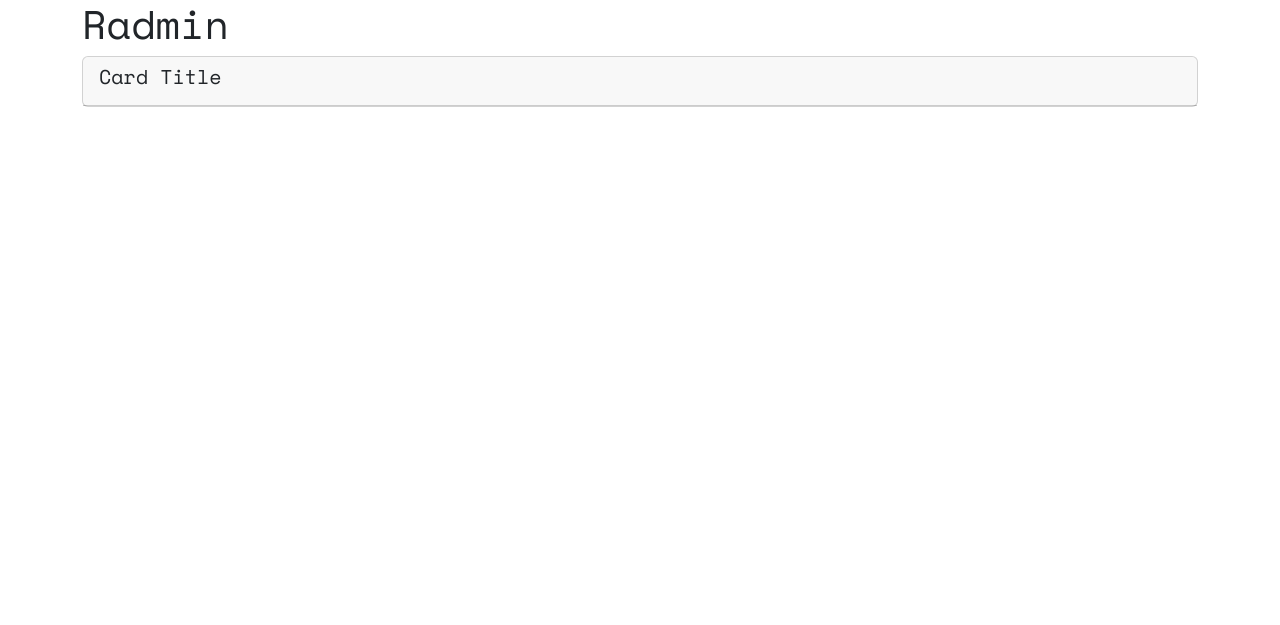
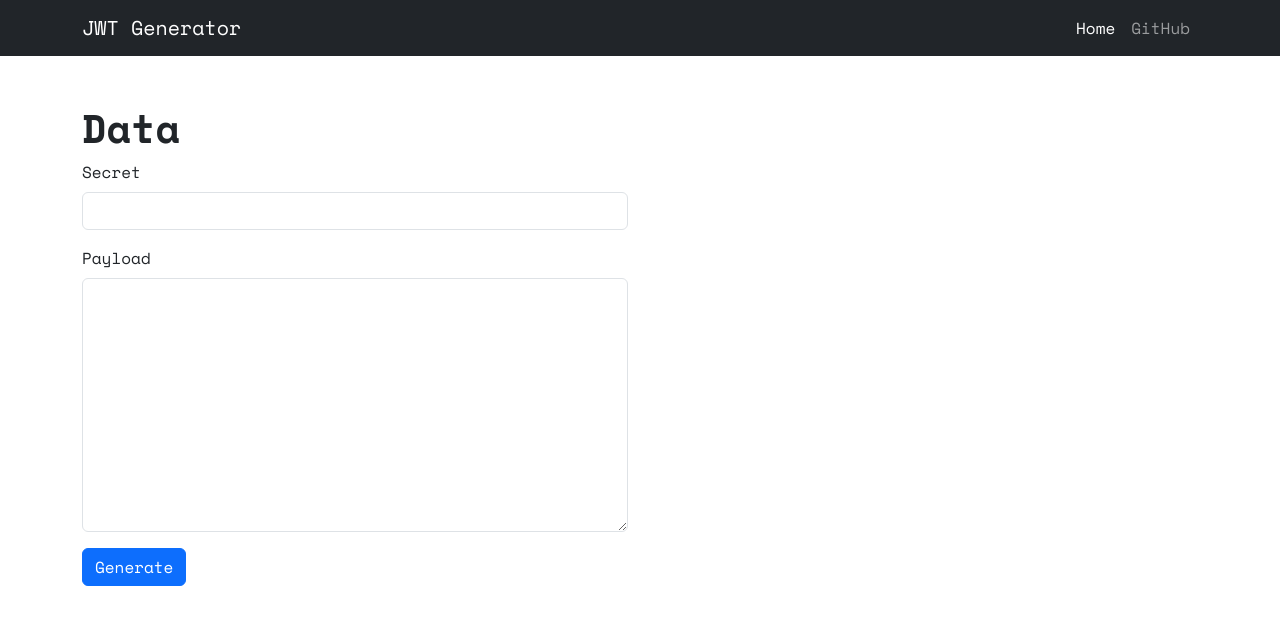
Before and after one commit to joguenco/Radmin, a FastAPI app: page / in a window 1280 px wide. Shown: the top 625 px of the page. Run offline with FastAPI, Linux system fonts and the light colour scheme; parts of the project's set-up code (start-up, migrations or seed data) failed here and were passed over; some libraries are stand-ins or nearby versions.

Commit message:
[IMP] Html form

```diff
--- a/src/static/css/font.css
+++ b/src/static/css/font.css
@@ -19,5 +19,7 @@
 body {
     font-family: 'Space Mono';
     /* font-family: 'Space Mono Italic'; */
-    /* font-family: 'Space Mono Bold'; */
 }
+h1 {
+    font-family: 'Space Mono Bold';
+}
--- a/src/templates/index.html
+++ b/src/templates/index.html
@@ -1,27 +1,52 @@
 <!DOCTYPE html>
 <html lang="en">
+
 <head>
     <meta charset="UTF-8">
-    <title>Radmin</title>
+    <title>JWT Generator</title>
     <link rel="icon" href="static/favicon.png">
     <link rel="stylesheet" href="static/css/bootstrap.min.css">
     <link rel="stylesheet" href="static/css/font.css">
     <script src="static/js/bootstrap.bundle.min.js"></script>
 </head>
+
 <body>
+    <nav class="navbar navbar-expand-lg navbar-dark bg-dark">
+        <div class="container">
+            <a class="navbar-brand" href="#">JWT Generator</a>
+            <button class="navbar-toggler" type="button" data-bs-toggle="collapse"
+                data-bs-target="#navbarSupportedContent" aria-controls="navbarSupportedContent" aria-expanded="false"
+                aria-label="Toggle navigation"><span class="navbar-toggler-icon"></span></button>
+            <div class="collapse navbar-collapse" id="navbarSupportedContent">
+                <ul class="navbar-nav ms-auto mb-2 mb-lg-0">
+                    <li class="nav-item"><a class="nav-link active" aria-current="page" href="#">Home</a></li>
+                    <li class="nav-item"><a class="nav-link" href="https://github.com/joguenco/Radmin.git" target="_blank">GitHub</a></li>
+                </ul>
+            </div>
+        </div>
+    </nav>
+    <!-- Page content-->
     <div class="container">
-        <div class="row">
-            <div class="col-12">
-                <h1>Radmin</h1>
-            </div>
-            <div class="col-12">
-                <div class="card">
-                    <div class="card-header">
-                        <h5 class="card-title">Card Title</h5>
+        <div class="mt-5">
+            <h1>Data</h1>
+        </div>
+        <div>
+            <form class="row">
+                <div class="col-6">
+                    <div class="mb-3">
+                        <label for="secret" class="form-label">Secret</label>
+                        <input type="text" class="form-control" id="secret" name="secret" required>
                     </div>
+                    <div class="mb-3">
+                        <label for="payload" class="form-label">Payload</label>
+                        <textarea class="form-control" id="payload" name="payload" rows="10" required></textarea>
+                    </div>
+                    <button type="submit" class="btn btn-primary">Generate</button>
                 </div>
-            </div>
+
+            </form>
         </div>
     </div>
 </body>
+
 </html>
```
